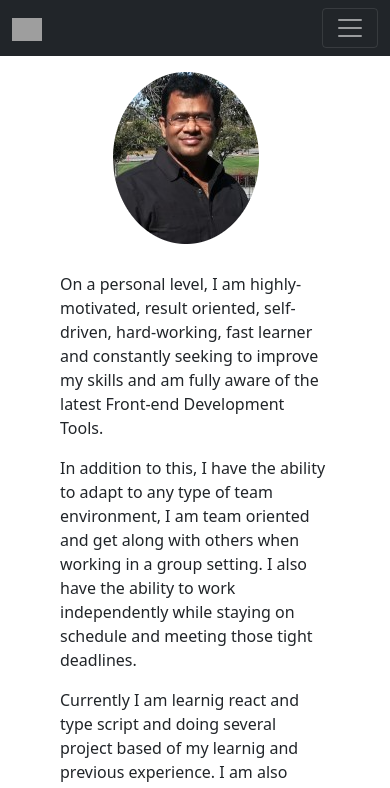
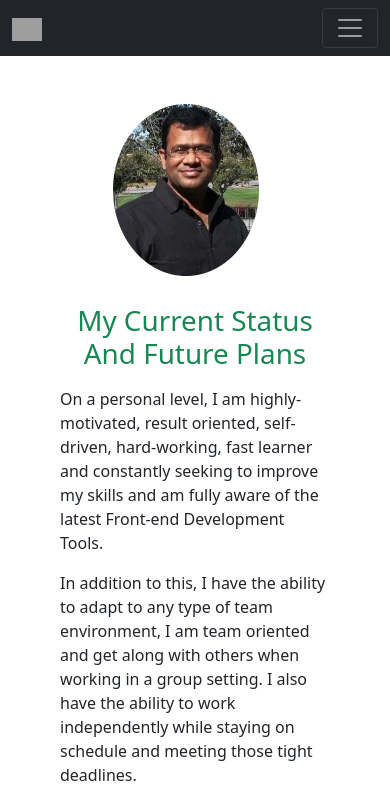
Before and after one commit to Masitbd/independent-service-provider, a React (Create React App) app: page /About in a window 390 px wide. Shown: the top 788 px of the page. Built offline with nearby package versions, Linux system fonts and the light colour scheme; no server answers; grey boxes are pictures that could not be loaded.

Commit message:
fixed about page text make responsive

```diff
--- a/src/components/About/About.js
+++ b/src/components/About/About.js
@@ -5,11 +5,14 @@ import "./About.css";
 
 const About = () => {
   return (
-    <Container>
+    <Container className="my-5">
       <div className="text-center mt-3">
         <img src={User} alt="" />
       </div>
       <div className="mx-5">
+        <h1 className="text-success text-center mb-3">
+          My Current Status And Future Plans{" "}
+        </h1>
         <p>
           On a personal level, I am highly-motivated, result oriented,
           self-driven, hard-working, fast learner and constantly seeking to
```
